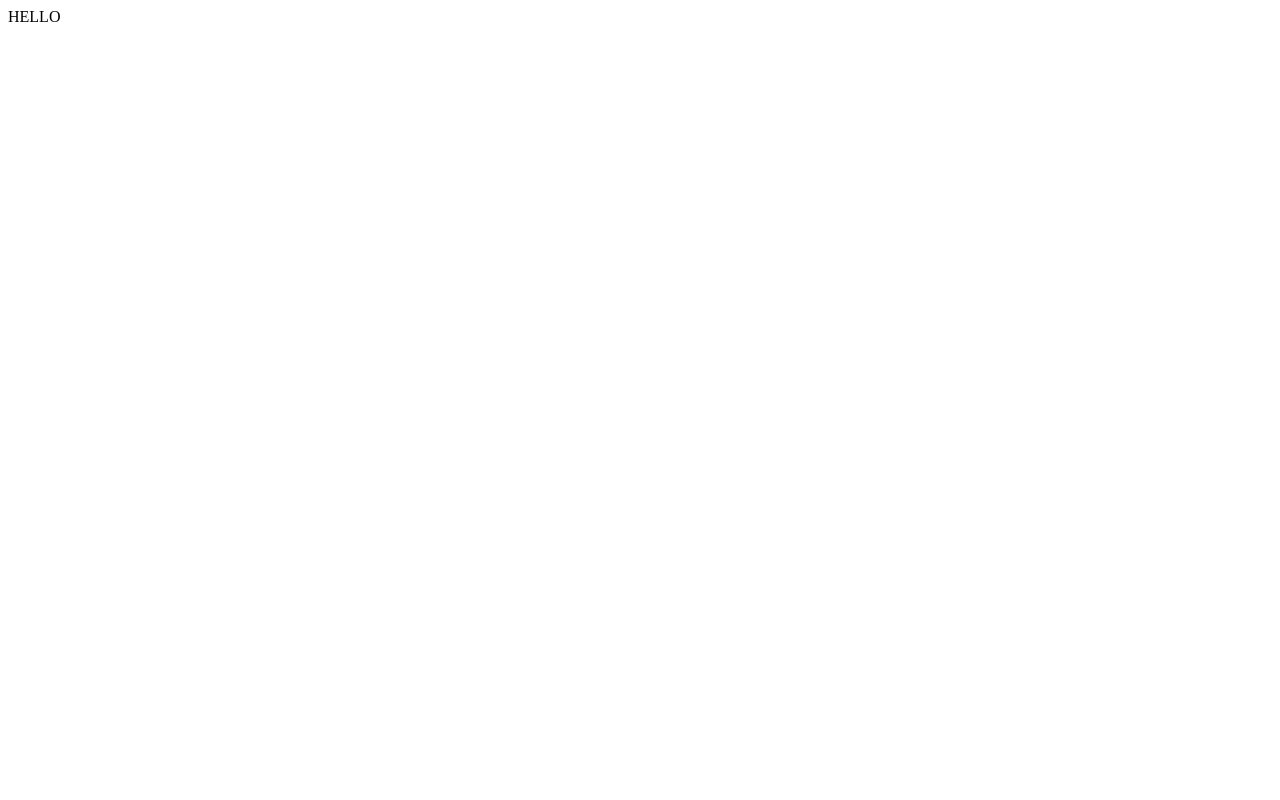
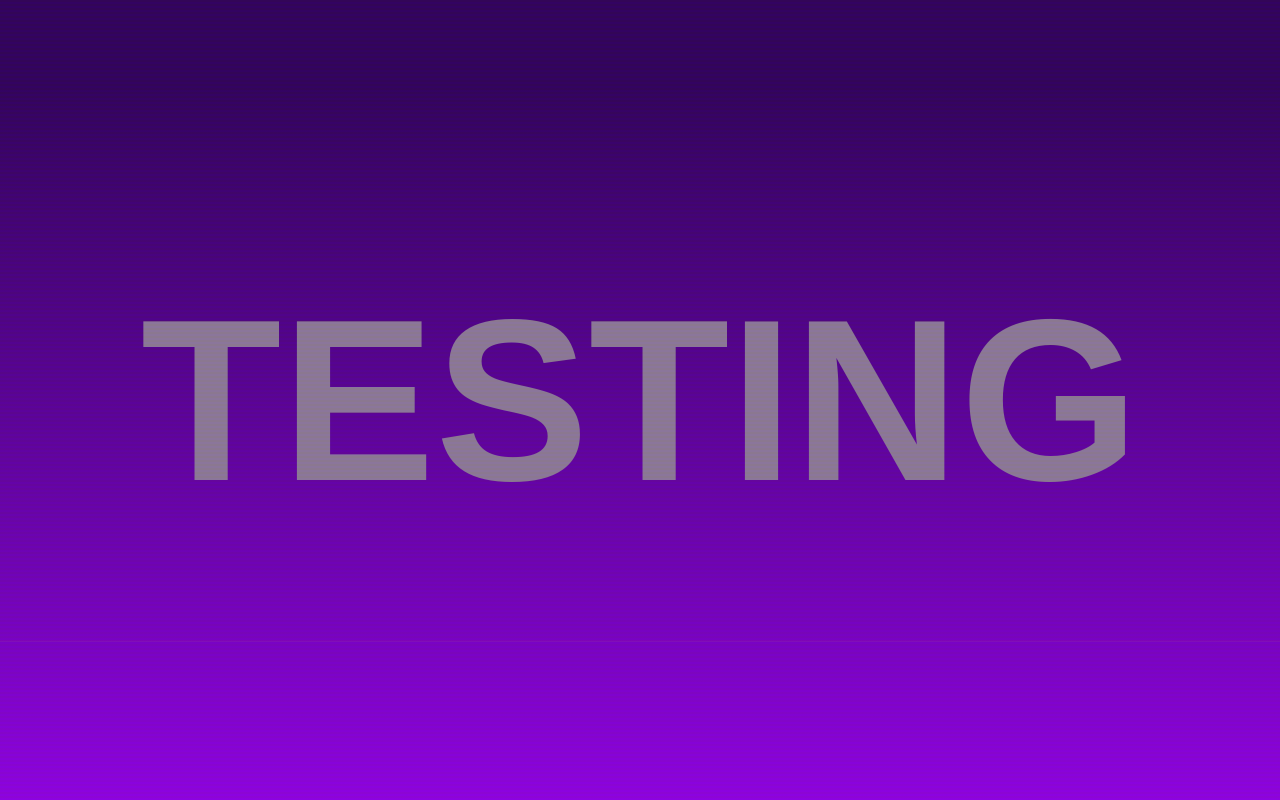
Before and after one commit to Okimdone/okimdone.github.io, a plain HTML site: page index.html in a window 1280 px wide. Drawn offline with Linux system fonts and the light colour scheme.

Commit message:
Added a basic style for the background based on the neon retro wave theme

```diff
--- /dev/null
+++ b/css/basic-style.scss
@@ -0,0 +1,90 @@
+$default_bg_color:#050705;
+$default_text_color: #78899A;
+// Retro colors :
+$neon_bl: #120458;
+$neon_pr: #7a04eb;
+$neon_pi: #ff00a0;
+$neon_pi2: #fe75fe;
+$neon_or: #ff124f;
+$neon_ye: #faeb2c;
+
+body{
+    height: 100%;
+    margin: 0;
+    background-repeat: no-repeat;
+    background-attachment: fixed;
+
+    background: linear-gradient($neon_bl 11%, $neon_pr 100%);
+    color:$default_text_color;
+    font-family: "Roboto Mono", sans-serif;
+    font-style:normal;
+    font-weight: 400;
+    line-height: 1.4;
+    // font-size: 1.5rem;
+
+    .scan-lines {
+        position: absolute;
+        display: flex;
+        top: 0;
+        bottom: 0;
+        left: 0;
+        right: 0;
+        overflow: hidden;
+        z-index: 69;
+        pointer-events: none;
+
+        &::before {
+            display: block;
+            content: '';
+            height: 100%;
+            width: 100%;
+            pointer-events: none;
+            background: linear-gradient($neon_or 50%, $neon_pi 50%);
+            background-size:10% 4px;
+            opacity: .14;
+        }
+
+        & > div{
+            position: fixed;
+            top: 0;
+            left: 0;
+            right: 0;
+            height: 100vh;
+            pointer-events: none;
+
+            &::before {
+                content: '';
+                position: absolute;
+                top: 0;
+                left: 0;
+                width: 100%;
+                height: 0.1rem;
+                background: linear-gradient(to bottom, $neon_or 0%, $neon_pi 50%, $neon_pi2 51%, $neon_ye 100%);
+                opacity: 0.06;
+
+                animation: vline 6.25s linear infinite;
+            }
+        }
+    }
+}
+
+
+div#main {
+    // Testing
+    height: 100%;
+    font-size: 9vw;
+    display: flex;
+    justify-content: center;
+    align-items: center;
+    & > h1 {margin:0}
+
+}
+
+@keyframes vline {
+    0% {
+        top:0;
+    }
+    100% {
+        top:100%;
+    }
+}
--- a/index.html
+++ b/index.html
@@ -1 +1,18 @@
-HELLO
+<html lang="en">
+<head>
+    <meta charset="UTF-8">
+    <meta http-equiv="X-UA-Compatible" content="IE=edge">
+    <meta name="viewport" content="width=device-width, initial-scale=1.0">
+    <title>Document</title>
+
+    <link rel="stylesheet" href="css/basic-style.css">
+</head>
+<body>
+    <div class="scan-lines">
+        <div></div>
+    </div>
+    <nav></nav>
+    <div id="main"><h1>TESTING </h1></div>
+    <footer></footer>
+</body>
+</html>
```
Also changed, not shown: Pic.png (deleted), css/basic-style.css (added), 2 other files.
